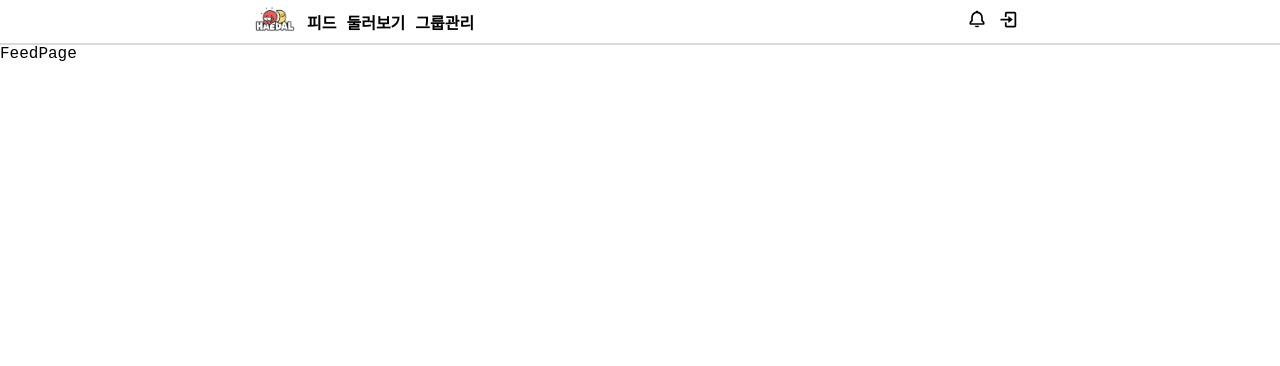
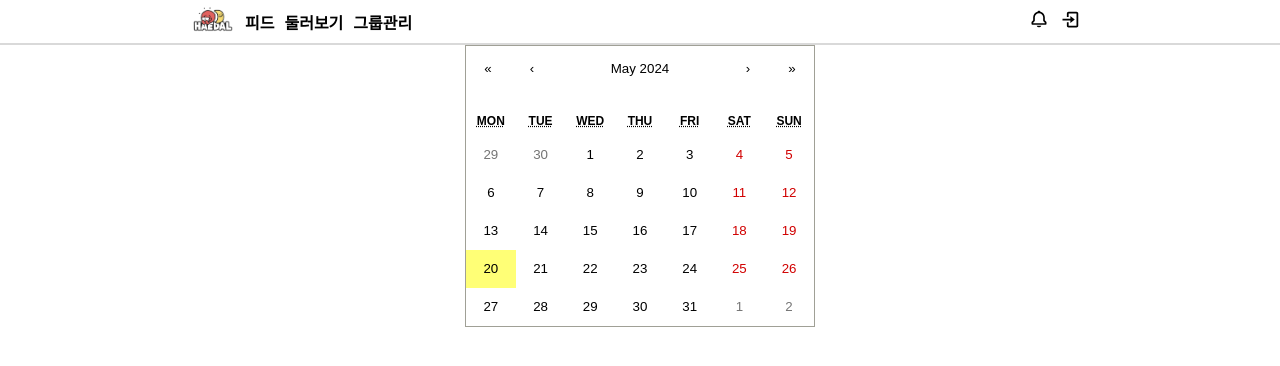
Before and after one commit to KNU-HAEDAL/1day1baek, a React (Vite) app in the folder front/: page / in a window 1280 px wide. Shown: the top 366 px of the page. Built offline with nearby package versions, Linux system fonts and the light colour scheme.

Commit message:
feat: 해당 메인네비게이션 구현

```diff
--- a/front/package.json
+++ b/front/package.json
@@ -15,7 +15,9 @@
     "@emotion/react": "^11.11.4",
     "@emotion/styled": "^11.11.5",
     "@tanstack/react-query": "^5.37.1",
+    "moment": "^2.30.1",
     "react": "^18.2.0",
+    "react-calendar": "^5.0.0",
     "react-dom": "^18.2.0",
     "react-icons": "^5.2.1",
     "react-router-dom": "^6.23.1",
--- a/front/src/components/header/MainNavigation.tsx
+++ b/front/src/components/header/MainNavigation.tsx
@@ -16,7 +16,7 @@ const MainNavigateDiv = styled.div`
 
 const MainNavigateContainer = styled.nav`
   max-width: 1024px;
-  width: 900px;
+  width: calc(100% - 124px);
   height: 100%;
   padding: 0 62px 0 62px;
   display: flex;
--- a/front/src/pages/feed/FeedPage.tsx
+++ b/front/src/pages/feed/FeedPage.tsx
@@ -1,5 +1,72 @@
+import { useState } from 'react';
+import Calendar from 'react-calendar';
+import 'react-calendar/dist/Calendar.css';
+
+import moment from 'moment';
+
+import { Layout, DisplayLayout } from '@styles/Layout';
+
+interface IProblem {
+  date: string;
+  problem: string;
+  difficulty: string;
+  code: string;
+}
+
+const problemRecords: IProblem[] = [
+  {
+    date: '2024-05-20',
+    problem: '토마토',
+    difficulty: 'gold4',
+    code: '해결한 코드',
+  },
+];
+
 const FeedPage = () => {
-  return <>FeedPage</>;
+  const [selectedDate, setSelectedDate] = useState<Date | null>(null);
+  const [showCode, setShowCode] = useState(false);
+
+  const handleDateClick = (date: Date) => {
+    setSelectedDate(date);
+    setShowCode(false);
+  };
+
+  const formattedDate = selectedDate
+    ? moment(selectedDate).format('YYYY-MM-DD')
+    : '';
+
+  return (
+    <Layout>
+      <DisplayLayout>
+        <Calendar
+          onClickDay={handleDateClick}
+          tileContent={({ date, view }) =>
+            view === 'month' &&
+            problemRecords.find(
+              (problem) => problem.date === moment(date).format('YYYY-MM-DD')
+            ) ? (
+              <div className='react-calendar__tile--dot'></div>
+            ) : null
+          }
+        />
+        {selectedDate &&
+          problemRecords.find((problem) => problem.date === formattedDate) && (
+            <div>
+              {problemRecords
+                .filter((problem) => problem.date === formattedDate)
+                .map((problem, index) => (
+                  <div key={index}>
+                    <button onClick={() => setShowCode((prev) => !prev)}>
+                      문제: {problem.problem} 난이도: {problem.difficulty}
+                    </button>
+                    {showCode && <pre>{problem.code}</pre>}
+                  </div>
+                ))}
+            </div>
+          )}
+      </DisplayLayout>
+    </Layout>
+  );
 };
 
 export default FeedPage;
--- /dev/null
+++ b/front/src/styles/Layout.ts
@@ -0,0 +1,15 @@
+import styled from '@emotion/styled';
+
+export const Layout = styled.div`
+  width: 100%;
+  display: flex;
+  justify-content: center;
+`;
+
+export const DisplayLayout = styled.div`
+  width: calc(100% - 124px);
+  max-width: 1024px;
+  padding: 0 62px 0 62px;
+  display: flex;
+  justify-content: center;
+`;
```
Also changed, not shown: 1 other file (tests, documents, lock files or other folders).
